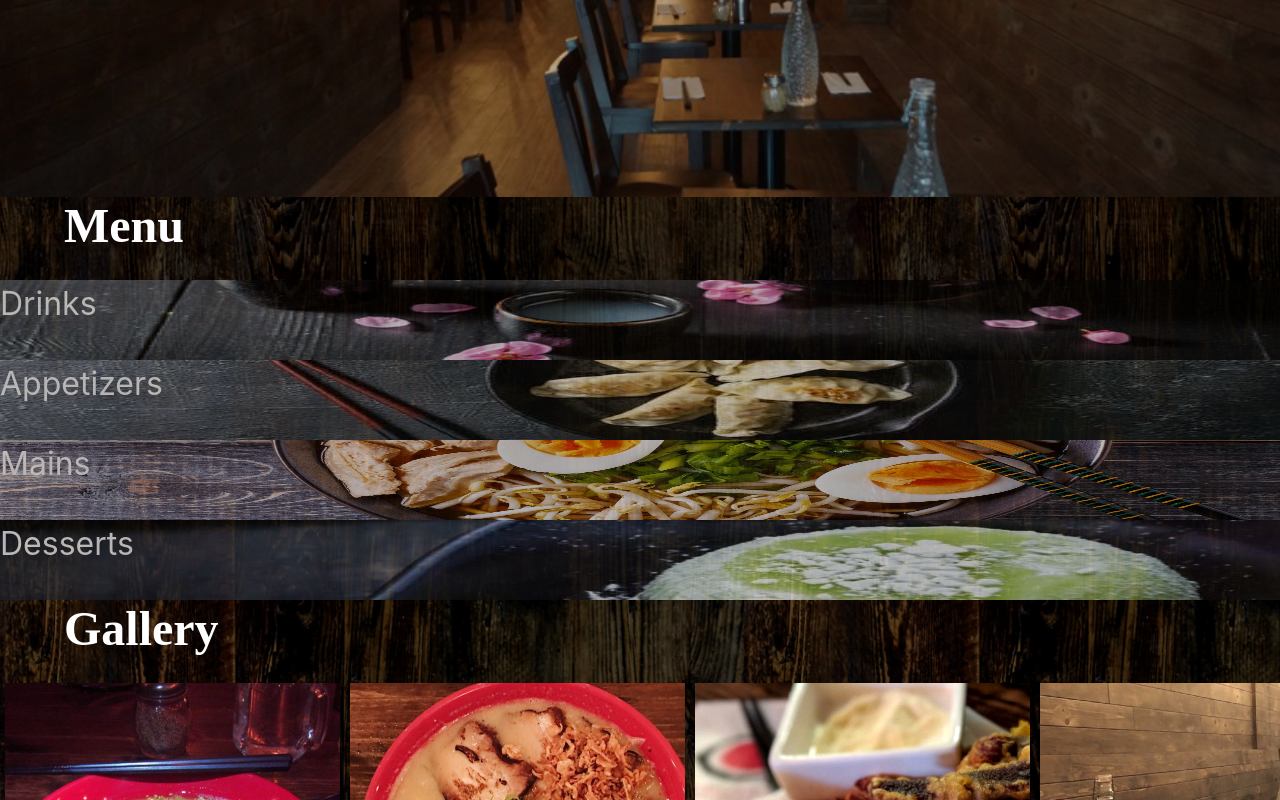
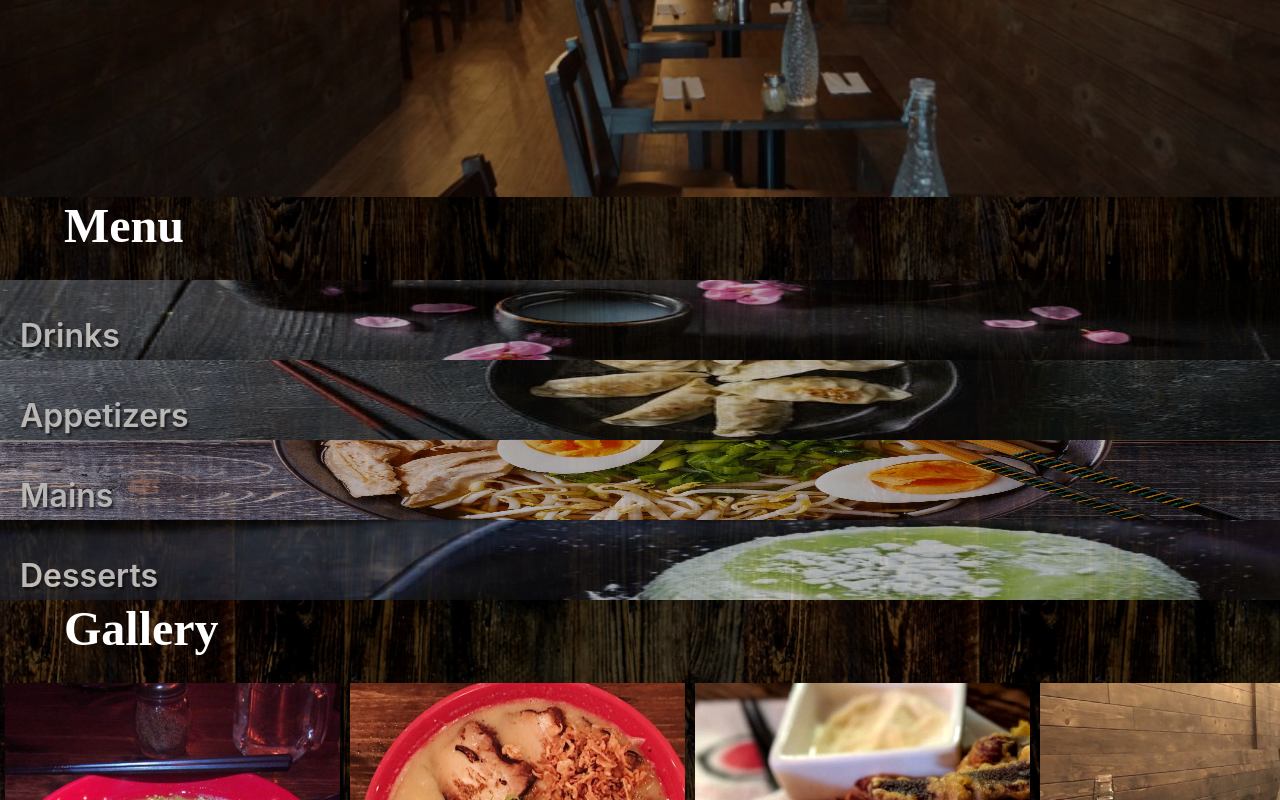
Before and after one commit to sfreedgood/Zurutto, a React (Create React App) app: page / in a window 1280 px wide. Shown: the part 584-1384 px from the top of the page. Built offline with nearby package versions, Linux system fonts and the light colour scheme.

Commit message:
- Fixed Menu CSS

```diff
--- a/src/menu/Menu.js
+++ b/src/menu/Menu.js
@@ -34,24 +34,28 @@ class Menu extends Component {
         return (
             <div id="menu">
                 <h1>Menu</h1>
-                <div className="drink-banner"
+                <div className="drink-banner menu-cat d-flex align-items-end"
                      name="drinks"
-                     onClick={this.onClick}>Drinks
+                     onClick={this.onClick}>
+                     Drinks
                 </div>
                 {this.state.drinks && <Drinks/>}
-                <div className="appetizer-banner"
+                <div className="appetizer-banner menu-cat d-flex align-items-end"
                      name="appetizers"
-                     onClick={this.onClick}>Appetizers
+                     onClick={this.onClick}>
+                     Appetizers
                 </div>
                 {this.state.appetizers && <Appetizers/>}
-                <div className="main-banner"
+                <div className="main-banner menu-cat d-flex align-items-end"
                      name="mains"
-                     onClick={this.onClick}>Mains
+                     onClick={this.onClick}>
+                     Mains
                 </div>
                 {this.state.mains && <Mains/>}
-                <div className="dessert-banner"
+                <div className="dessert-banner menu-cat d-flex align-items-end"
                      name="desserts"
-                     onClick={this.onClick}>Desserts
+                     onClick={this.onClick}>
+                     Desserts
                 </div>
                 {this.state.desserts && <Desserts/>}
             </div>
--- a/src/menu/menu.css
+++ b/src/menu/menu.css
@@ -37,6 +37,18 @@
     color: white;
     margin: 2%;
 }
+
+/* Menu Categories (Dropdowns)
+----------------------------------*/
+.menu-cat{
+  padding-left: 20px;
+  font-weight: 600;
+  text-shadow: 2px 3px 2px #00000087;
+}
+/* .menu-cat span{
+  font-weight: 600;
+  text-shadow: 2px 3px 2px #00000087;
+} Adding Spans disabled the onclick event*/
 
 .item-description {
     text-align: left;
```
